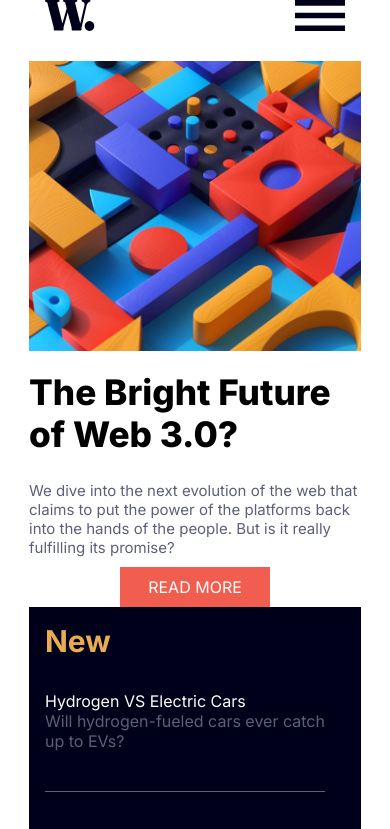
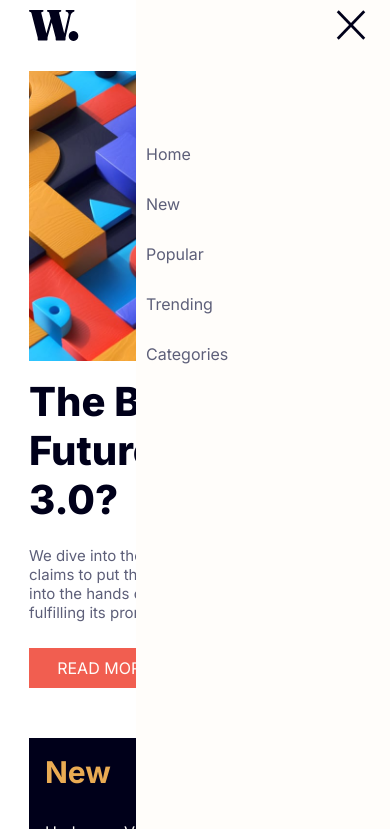
Before and after one commit to BregueNice/news-homepage, a plain HTML site: page index.html in a window 390 px wide. Both pictures are taken after a click on the link 320 px from the left and 15 px from the top of the page. Shown: the top 829 px of the page. Drawn offline with Linux system fonts and the light colour scheme.

Commit message:
finalizando funções dos botoes e responsivo

```diff
--- a/assets/styles/responsivo.css
+++ b/assets/styles/responsivo.css
@@ -21,17 +21,43 @@
 
     header{
         display: flex;
-        justify-content: space-between;
+        padding-top: 10px;
+        width: 100%;
     }
 
     .imgs-header{
         display: flex;
-        justify-content: space-between;
-        gap: 200px;
+        gap: 230px;
     }
 
-    ul{
+    .nav-desktop{
         display: none;
+    }
+
+    .nav-mobile{
+        visibility: hidden;
+        position: absolute;
+        top: 0;
+        right: 0;
+        display: flex;
+        flex-direction: column;
+        padding: 10px;
+        height: 100%;
+        width: 60%;
+        background-color: hsl(36, 100%, 99%);
+    }
+
+    .nav-mobile img{
+        width: 30px;
+        height: 30px;
+        padding-left: 190px;
+    }
+
+    .nav-mobile__items{
+        display: flex;
+        flex-direction: column;
+        padding-top: 100px;
+        gap: 30px;
     }
 
     .imagem{
@@ -58,19 +84,22 @@
         justify-content: left;
     }
 
-
     .container-principal__news{
         display: flex;
         flex-direction: column;
-        align-items: center;
-        gap: 10px;
+        gap: 6px;
         width: auto;
         height: auto;
+        padding-bottom: 50px;
+    }
+
+    .container-principal__news p{
+        padding-bottom: 20px;
     }
 
 
     h1{
-        font-size: 2.2rem;
+        font-size: 2.5rem;
         font-weight: 800;
     }
 
@@ -83,6 +112,8 @@
         display: flex;
         flex-direction: column;
         width: auto;
+        padding-top: 50px;
+        padding-bottom: 50px;
     }
 
     .footer-news{
--- a/assets/styles/styles.css
+++ b/assets/styles/styles.css
@@ -53,7 +53,11 @@ ul li a{
 
 ul li a:hover{
     color: var(--laranja);
-    transition: 0.3s ease-in-out;
+    transition: 0.2s ease-in-out;
+}
+
+.nav-mobile{
+    display: none;
 }
 
 .container-principal {
@@ -80,6 +84,7 @@ ul li a:hover{
 
 h1{
     grid-area: texto;
+    color: var(--azul-escuro);
     font-size: 3.3rem;
     font-weight: 800;
     padding-top: 10px;
@@ -126,6 +131,10 @@ h1{
     display: flex;
     flex-direction: column;
     gap: 40px;
+}
+
+.container-aside p{
+    padding-top: 5px;
 }
 
 .container-aside div h2{
--- a/index.html
+++ b/index.html
@@ -19,19 +19,29 @@
         <header>
             <div class="imgs-header">
                 <img src="./assets/images/logo.svg" alt="">
-                <a href="#" class="botao-menu"><img src="./assets/images/icon-menu.svg" alt=""></a>
+                <a href="#" class="botao-menu" id="botao-nav" onclick="abrir()"><img src="./assets/images/icon-menu.svg" alt=""></a>
             </div>
             <nav>
 
-                <ul>
-                    <li><a href="">Home</a></li>
-                    <li><a href="">New</a></li>
-                    <li><a href="">Popular</a></li>
-                    <li><a href="">Trending</a></li>
-                    <li><a href="">Categories</a></li>
+                <ul class="nav-desktop">
+                    <li><a href="#">Home</a></li>
+                    <li><a href="#">New</a></li>
+                    <li><a href="#">Popular</a></li>
+                    <li><a href="#">Trending</a></li>
+                    <li><a href="#">Categories</a></li>
                 </ul>
             </nav>
         </header>
+        <nav class="nav-mobile" id="nav-mob">
+            <a href="#"><img src="./assets/images/icon-menu-close.svg" alt="" onclick="abrir()"></a>
+            <ul class="nav-mobile__items">
+                <li><a href="">Home</a></li>
+                <li><a href="">New</a></li>
+                <li><a href="">Popular</a></li>
+                <li><a href="">Trending</a></li>
+                <li><a href="">Categories</a></li>
+            </ul>
+        </nav>
         <section class="container-principal">
             <div class="container-principal__news">
                 <img src="./assets/images/image-web-3-desktop.jpg" alt="" class="imagem">
@@ -111,6 +121,7 @@
             </div>
         </section>
     </main>
+    <script src="./index.js"></script>
 </body>
 
 </html>
--- /dev/null
+++ b/index.js
@@ -0,0 +1,11 @@
+let botao = document.getElementById('botao-nav');
+let botaoNav = document.getElementById('botao-nav');
+let navM = document.getElementById('nav-mob');
+
+function abrir(){
+    if(navM.style.visibility == "visible"){
+        navM.style.visibility = "hidden";
+    }else{
+        navM.style.visibility = "visible";
+    }
+}
```
